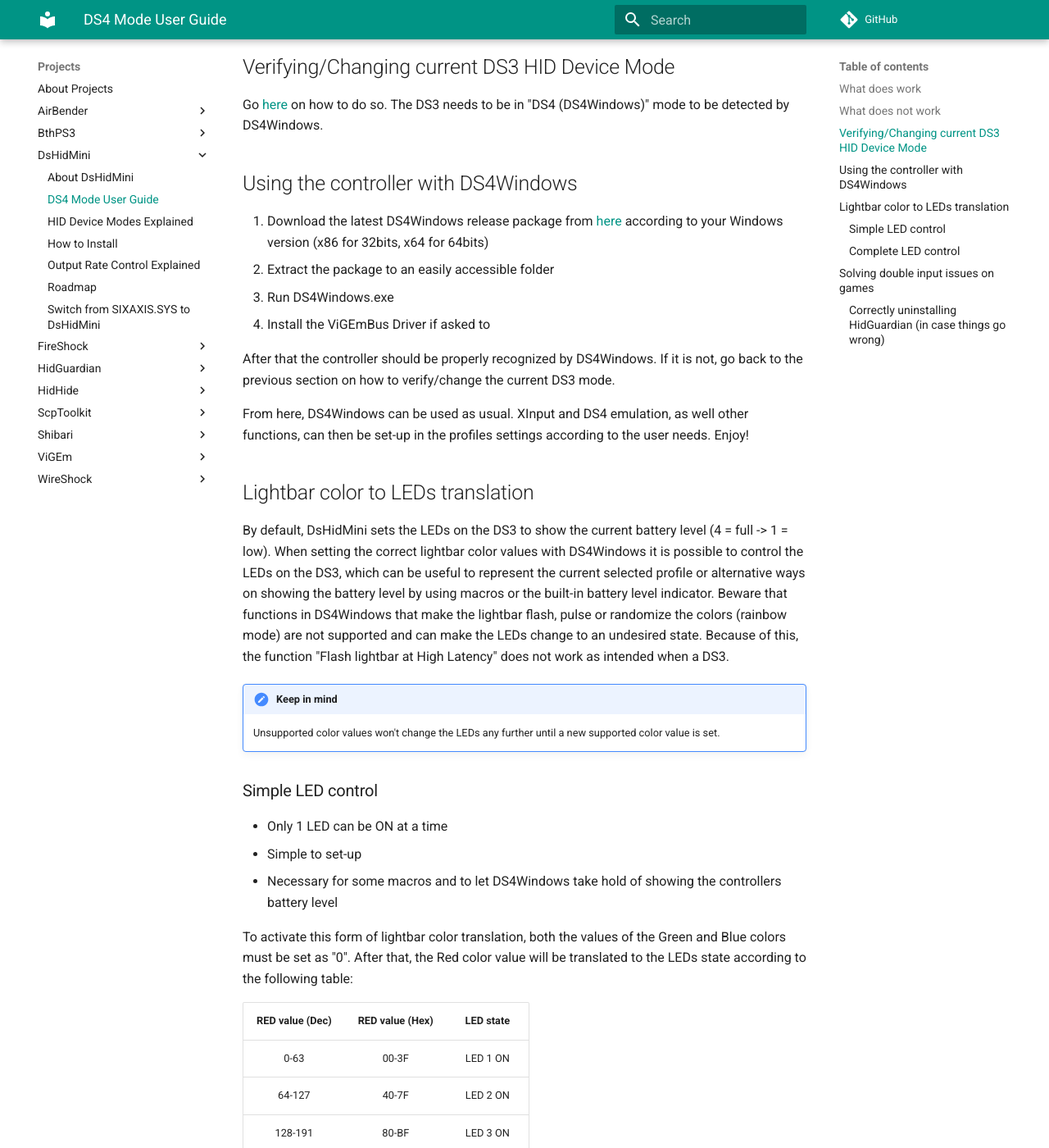
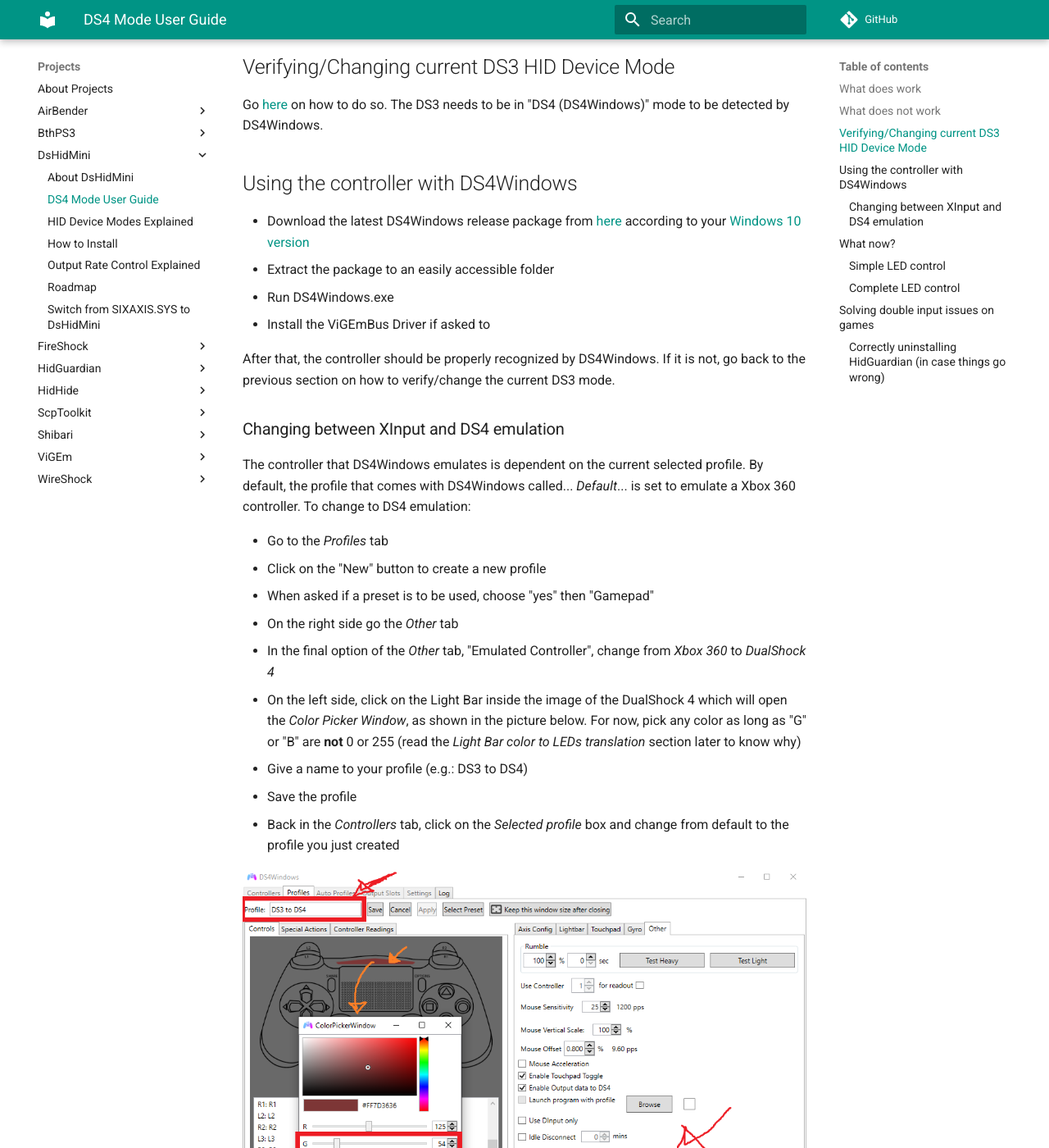
Before and after one commit to nefarius/ViGEm.github.io, an MkDocs documentation site: the page built from docs/projects/DsHidMini/DS4-Mode-User-Guide.md, in a window 1280 px wide and 1400 px high, scrolled down 1149 px. Shown: the whole window at 82% size. Built offline with MkDocs 1.6.1 and Material for MkDocs 9.7.7, drawn with Linux system fonts in a browser that asks for light colours; comment, search, counter and statistics services are not loaded; some of the changed text lies outside the part shown.

Commit message:
Reworked section
separated in more parts, removed redundant information, added section on how to properly emulate a DS4 controller, removed information related to light bar behavior

```diff
--- a/docs/projects/DsHidMini/DS4-Mode-User-Guide.md
+++ b/docs/projects/DsHidMini/DS4-Mode-User-Guide.md
@@ -26,22 +26,39 @@
 
 ## Using the controller with DS4Windows
 
-1. Download the latest DS4Windows release package from [here](https://github.com/Ryochan7/DS4Windows/releases) according to your Windows version (x86 for 32bits, x64 for 64bits)
-2. Extract the package to an easily accessible folder
-3. Run DS4Windows.exe
-4. Install the ViGEmBus Driver if asked to
+- Download the latest DS4Windows release package from [here](https://github.com/Ryochan7/DS4Windows/releases) according to your [Windows 10 version](https://www.howtogeek.com/howto/21726/how-do-i-know-if-im-running-32-bit-or-64-bit-windows-answers/)
+- Extract the package to an easily accessible folder
+- Run DS4Windows.exe
+- Install the ViGEmBus Driver if asked to
 
-After that the controller should be properly recognized by DS4Windows. If it is not, go back to the previous section on how to verify/change the current DS3 mode.
+After that, the controller should be properly recognized by DS4Windows. If it is not, go back to the previous section on how to verify/change the current DS3 mode.
 
-From here, DS4Windows can be used as usual. XInput and DS4 emulation, as well other functions, can then be set-up in the profiles settings according to the user needs. Enjoy!
+### Changing between XInput and DS4 emulation
 
-## Lightbar color to LEDs translation
+The controller that DS4Windows emulates is dependent on the current selected profile. By default, the profile that comes with DS4Windows called... _Default_... is set to emulate a Xbox 360 controller. To change to DS4 emulation:
 
-By default, DsHidMini sets the LEDs on the DS3 to show the current battery level (4 = full -> 1 = low). When setting the correct lightbar color values with DS4Windows it is possible to control the LEDs on the DS3, which can be useful to represent the current selected profile or alternative ways on showing the battery level by using macros or the built-in battery level indicator.
-Beware that functions in DS4Windows that make the lightbar flash, pulse or randomize the colors (rainbow mode) are not supported and can make the LEDs change to an undesired state. Because of this, the function "Flash lightbar at High Latency" does not work as intended when a DS3.
+- Go to the _Profiles_ tab
+- Click on the "New" button to create a new profile
+- When asked if a preset is to be used, choose "yes" then "Gamepad"
+- On the right side go the _Other_ tab
+- In the final option of the _Other_ tab, "Emulated Controller", change from _Xbox 360_ to _DualShock 4_
+- On the left side, click on the Light Bar inside the image of the DualShock 4 which will open the _Color Picker Window_, as shown in the picture below. For now, pick any color as long as "G" or "B" are __not__ 0 or 255 (read the _Light Bar color to LEDs translation_ section later to know why)
+- Give a name to your profile (e.g.: DS3 to DS4)
+- Save the profile
+- Back in the _Controllers_ tab, click on the _Selected profile_ box and change from default to the profile you just created
 
-!!! important "Keep in mind"
-    Unsupported color values won't change the LEDs any further until a new supported color value is set.
+![Ds4Profile](images/Ds4Profile.png){: .glightbox }
+
+And done, now you can switch between XInput/DS4 emulation by changing between profiles. Profiles can also be switched by button combinations by setting a _Special action_ inside each profile settings, though we will not cover this in this guide.
+
+## What now?
+
+From here, DS4Windows can be used _mostly_ as usual. XInput and DS4 emulation, as well other functions, can then be set-up in the profiles settings according to the user needs. Besides that:
+
+- __It is highly recommended that the next section, _Solving double input issues on games_, is followed through to prevent issues__
+- _At least_ the start of the _Light Bar color to LEDs translation_ should be read to prevent undesired LED behavior
+- It's recommended you have a quick look at the _FAQ_ section, read at least the title of the topics
+
 
 ### Simple LED control
 
```
